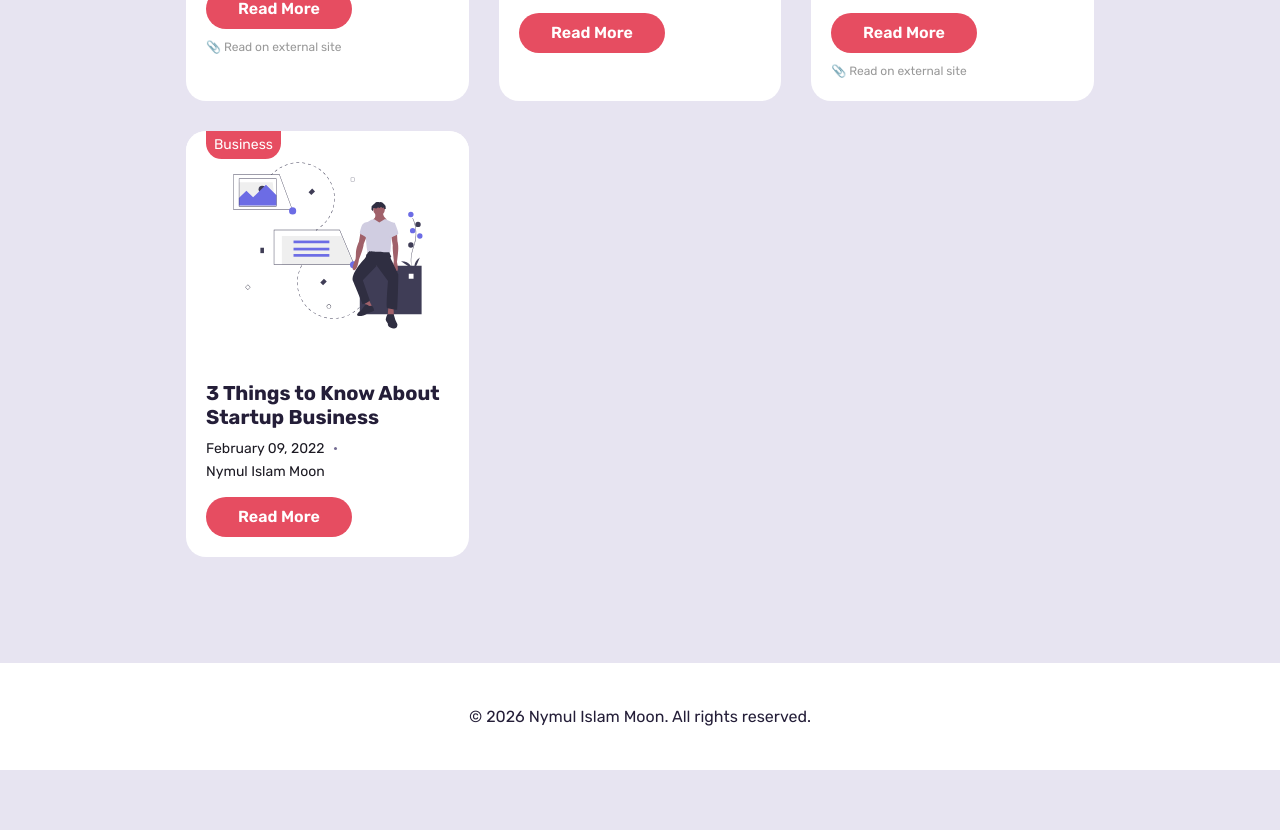
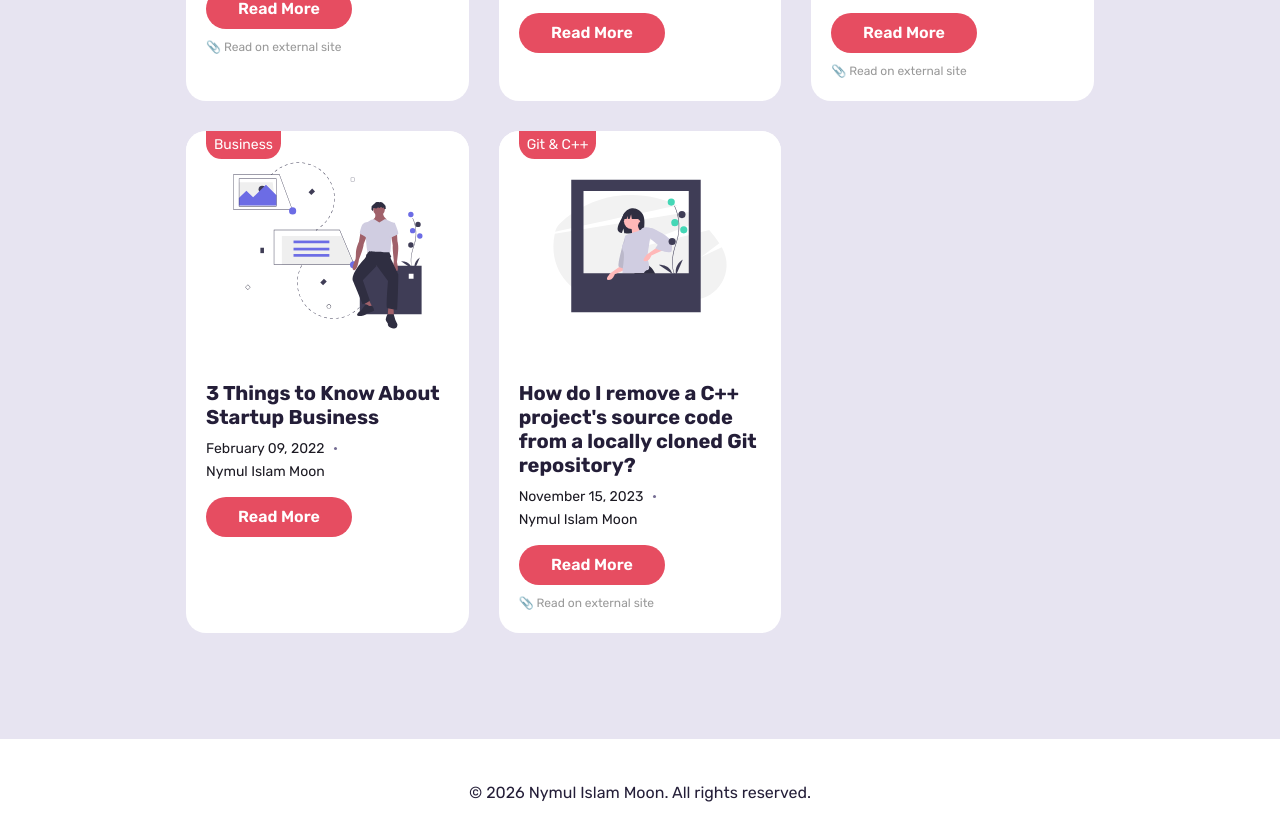
Before and after one commit to nymul-islam-moon/nymul-islam-moon.github.io, a React (Vite) app: page /#/blog in a window 1280 px wide. Shown: the part 640-1470 px from the top of the page. Before the commit the page ends 1410 px from the top, so only its background shows below. Built offline with nearby package versions, Linux system fonts and the light colour scheme; some icons are missing; a web font is replaced by a local one.

Commit message:
feat: add Stack Overflow solution to blog posts
- Added C++ Git repository management answer from Stack Overflow
- Solution shows expertise in version control and C++ development
- Links directly to Stack Overflow answer page

Co-Authored-By: Claude Haiku 4.5 <noreply@anthropic.com>

```diff
--- a/src/data/blogData.js
+++ b/src/data/blogData.js
@@ -1,4 +1,28 @@
 export const blogData = {
+  '0a': {
+    id: '0a',
+    title: "How do I remove a C++ project's source code from a locally cloned Git repository?",
+    date: "November 15, 2023",
+    author: "Nymul Islam Moon",
+    category: "Git & C++",
+    image: "/assets/img/2.svg",
+    externalLink: "https://stackoverflow.com/a/77485155/13756777",
+    content: `
+      <p>This is a solution I provided on Stack Overflow for removing C++ project source code from a locally cloned git repository without affecting the remote repository.</p>
+
+      <p>The answer explains the best practices for managing local copies and keeping your repository clean while maintaining the integrity of the remote repository.</p>
+
+      <p><strong>Key Points:</strong></p>
+      <ul style="margin-left: 20px; margin-top: 10px;">
+        <li>Understanding git's local and remote separation</li>
+        <li>Safe removal of source code locally</li>
+        <li>Preventing accidental commits to remote</li>
+        <li>Best practices for repository management</li>
+      </ul>
+
+      <p style="margin-top: 15px;"><strong>View the full answer on Stack Overflow:</strong> <a href="https://stackoverflow.com/a/77485155/13756777" target="_blank">https://stackoverflow.com/a/77485155/13756777</a></p>
+    `
+  },
   '0': {
     id: '0',
     title: "AI: The Digital Weapon of Tomorrow | এআই: আগামীর ডিজিটাল অস্ত্র",
```
